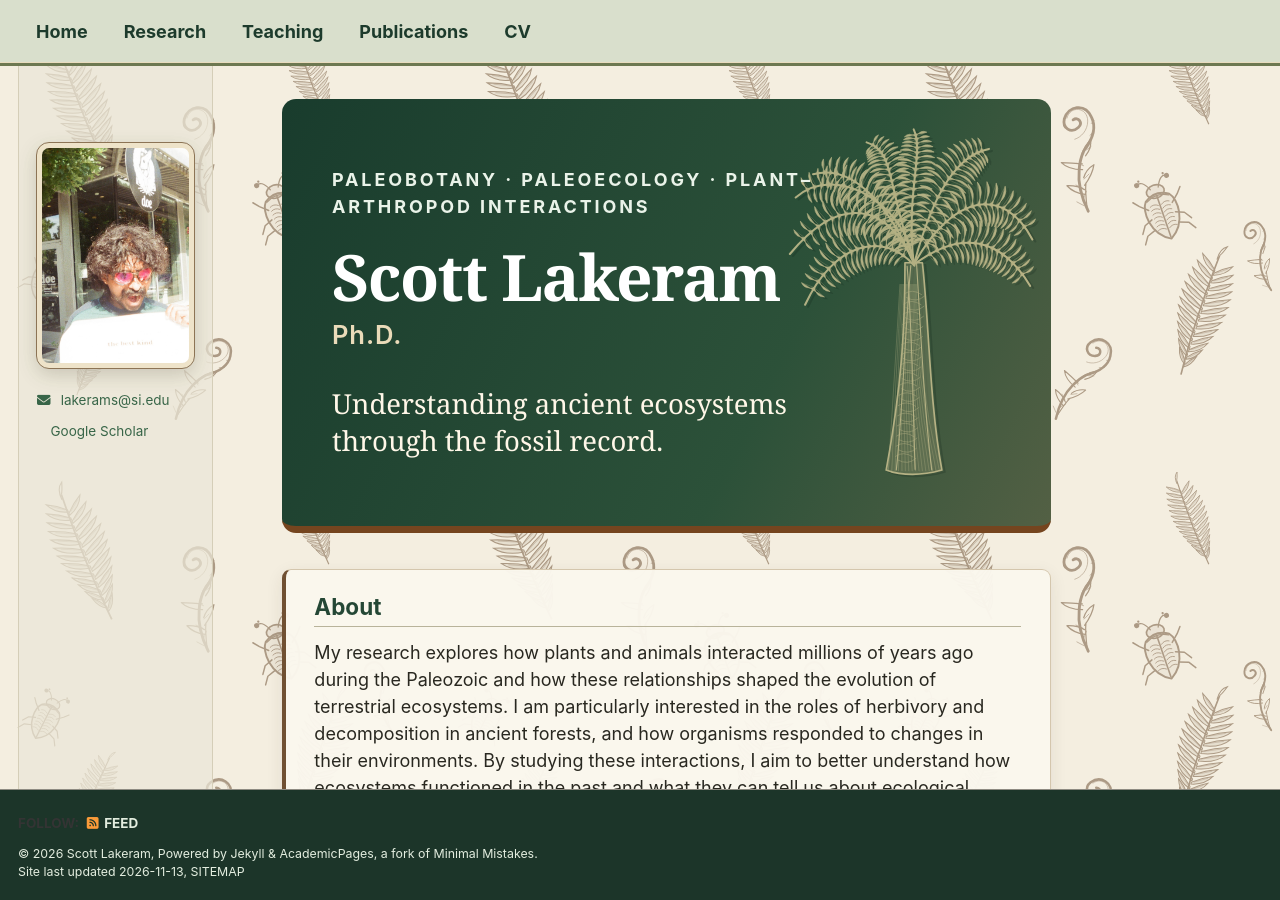
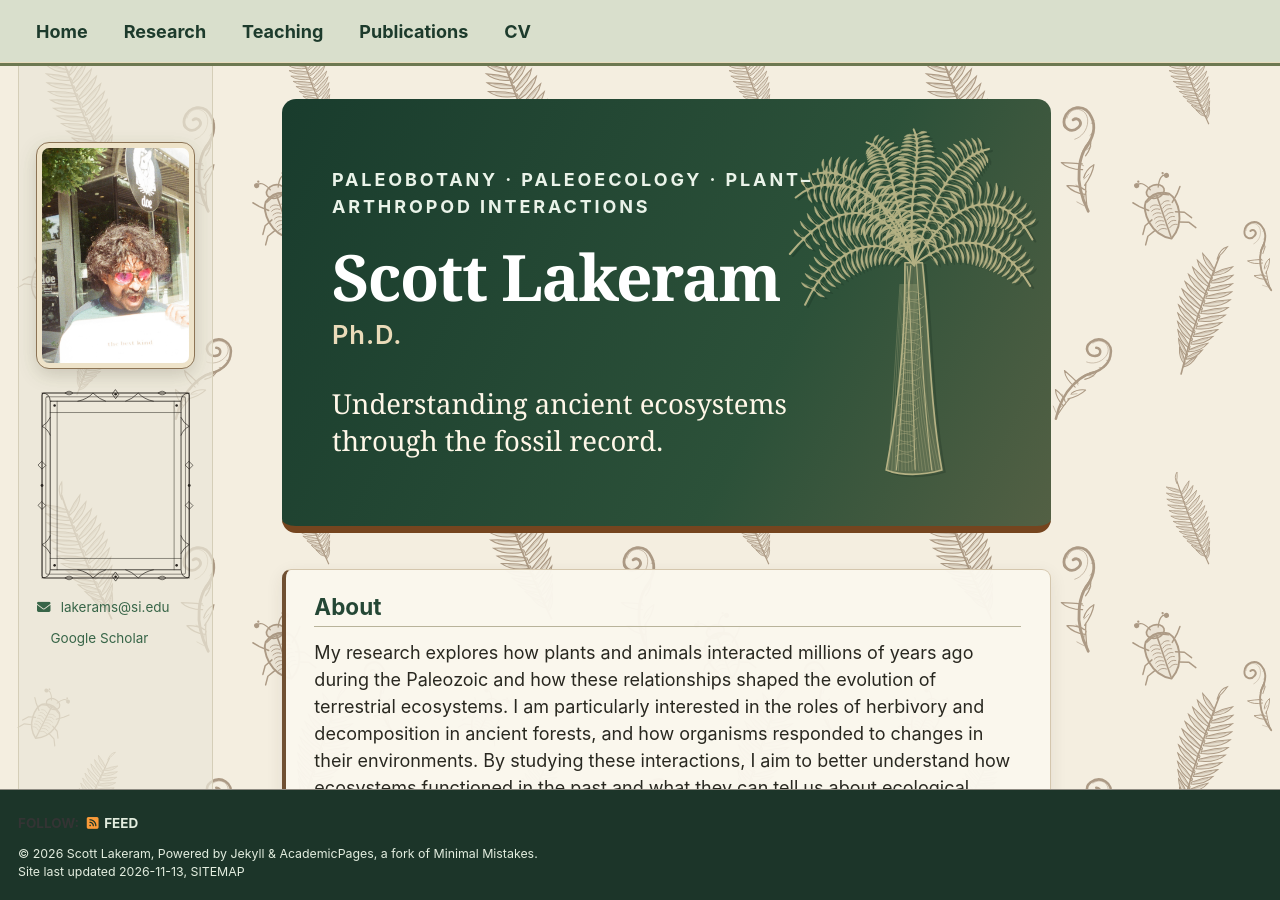
Before and after one commit to slakeram/slakeram.github.io, a Jekyll site: the page built from _pages/about.md, in a window 1280 px wide and 900 px high. Built offline with Jekyll 4.4.1, drawn with Linux system fonts in a browser that asks for light colours; a script bundle is joined from its source files by our own code; a style sheet for code colours, icons or effects is not loaded.

Commit message:
Add South Indian temple-inspired carved frame around portrait

```diff
--- a/_includes/author-profile.html
+++ b/_includes/author-profile.html
@@ -1,5 +1,30 @@
 <div class="botanical-contact-sidebar" aria-label="Academic profile and contact links">
-  <img class="botanical-profile-photo botanical-profile-photo-film" src="{{ '/images/Profile%20pic%20film.jpg' | relative_url }}" alt="Portrait of Scott Lakeram" width="160" height="160" loading="eager">
+  <div class="temple-portrait-frame">
+    <div class="temple-portrait-inner">
+      <img class="botanical-profile-photo botanical-profile-photo-film" src="{{ '/images/Profile%20pic%20film.jpg' | relative_url }}" alt="Portrait of Scott Lakeram" width="190" height="225" loading="eager">
+    </div>
+    <svg class="temple-portrait-ornament" viewBox="0 0 250 310" preserveAspectRatio="none" aria-hidden="true" focusable="false">
+      <g fill="none" stroke="currentColor" stroke-linejoin="round" stroke-linecap="round">
+        <rect x="8" y="8" width="234" height="294" rx="3" stroke-width="1.8"/>
+        <rect x="14" y="14" width="222" height="282" rx="2" stroke-width=".8"/>
+        <rect x="21" y="21" width="208" height="268" rx="1" stroke-width="1.3"/>
+        <path d="M32 21V289 M218 21V289 M21 39H229 M21 271H229" stroke-width=".8"/>
+        <path d="M65 21 Q80 18 89 8 Q99 18 109 21 M141 21 Q151 18 161 8 Q170 18 185 21" stroke-width="1.1"/>
+        <path d="M21 75 Q17 65 8 61 Q17 56 21 47 M229 75 Q233 65 242 61 Q233 56 229 47" stroke-width="1.1"/>
+        <path d="M21 235 Q17 245 8 249 Q17 254 21 263 M229 235 Q233 245 242 249 Q233 254 229 263" stroke-width="1.1"/>
+        <path d="M65 289 Q80 292 89 302 Q99 292 109 289 M141 289 Q151 292 161 302 Q170 292 185 289" stroke-width="1.1"/>
+        <path d="M125 3 L130 10 L125 17 L120 10 Z M125 293 L130 300 L125 307 L120 300 Z" stroke-width="1.1"/>
+        <path d="M8 8 Q21 8 21 21 M242 8 Q229 8 229 21 M8 302 Q21 302 21 289 M242 302 Q229 302 229 289" stroke-width="1.2"/>
+        <path d="M45 8 Q51 2 57 8 Q51 14 45 8 Z M193 8 Q199 2 205 8 Q199 14 193 8 Z M45 302 Q51 296 57 302 Q51 308 45 302 Z M193 302 Q199 296 205 302 Q199 308 193 302 Z"/>
+        <path d="M8 117 L14 123 L8 129 L2 123 Z M242 117 L248 123 L242 129 L236 123 Z M8 181 L14 187 L8 193 L2 187 Z M242 181 L248 187 L242 193 L236 187 Z"/>
+      </g>
+      <g fill="currentColor">
+        <circle cx="125" cy="10" r="2"/><circle cx="125" cy="300" r="2"/>
+        <circle cx="8" cy="155" r="2.2"/><circle cx="242" cy="155" r="2.2"/>
+        <circle cx="28" cy="28" r="2"/><circle cx="222" cy="28" r="2"/><circle cx="28" cy="282" r="2"/><circle cx="222" cy="282" r="2"/>
+      </g>
+    </svg>
+  </div>
   <ul class="author__urls social-icons">
     <li><a href="mailto:lakerams@si.edu"><i class="fas fa-fw fa-envelope icon-pad-right" aria-hidden="true"></i>lakerams@si.edu</a></li>
     <li><a href="https://scholar.google.com/citations?user=Y9aaMxQAAAAJ&amp;hl=en&amp;authuser=1" target="_blank" rel="noopener noreferrer"><i class="ai ai-google-scholar ai-fw icon-pad-right" aria-hidden="true"></i>Google Scholar</a></li>
```
